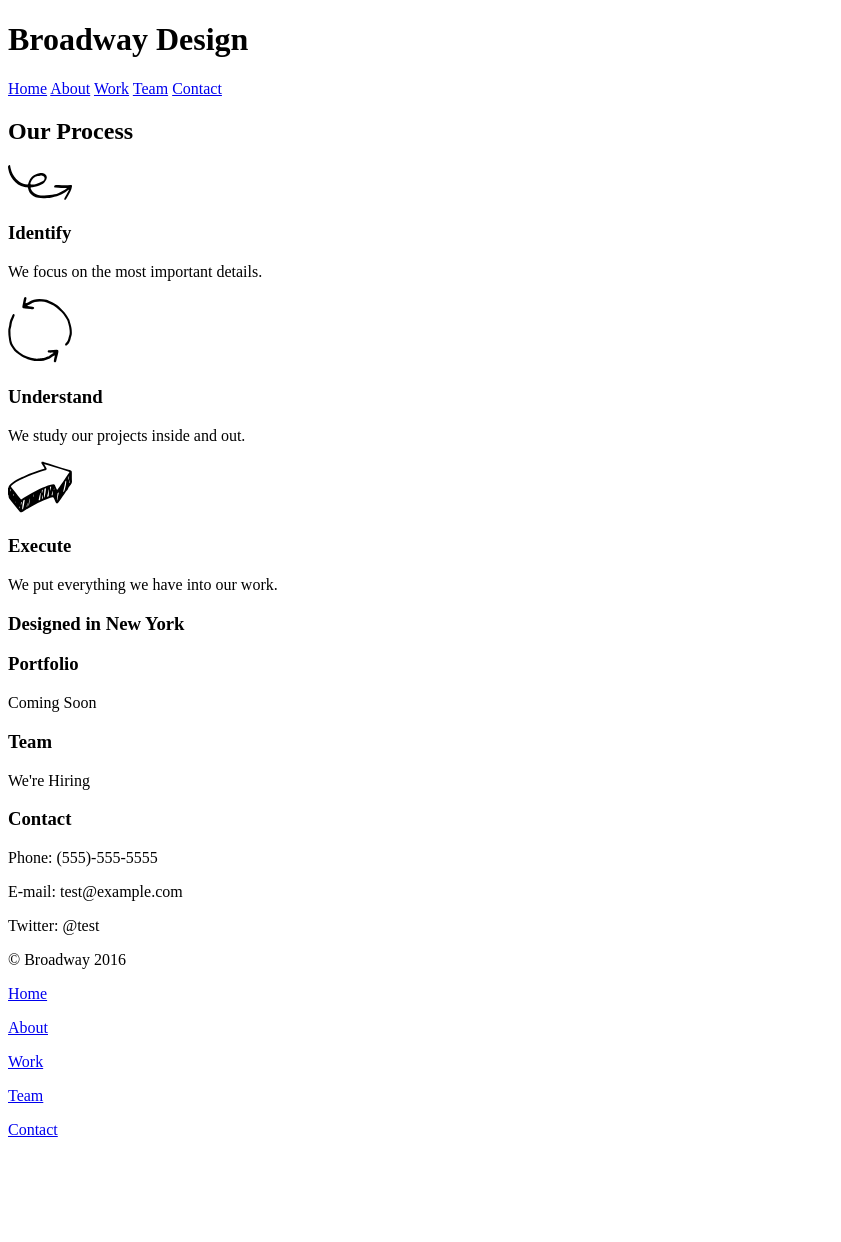
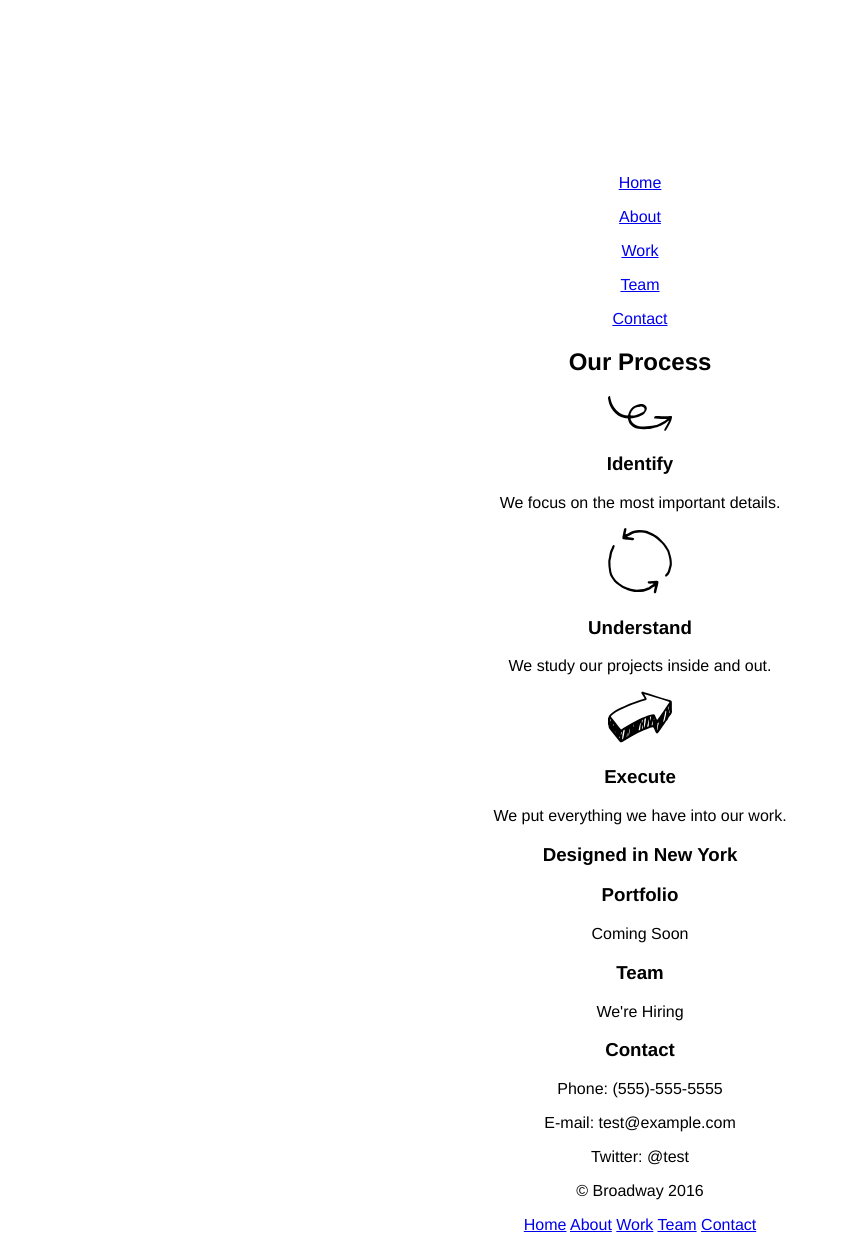
Before and after one commit to naralynne/naralynne-Broadway, a plain HTML site: page index.html in a window 1280 px wide. Shown: the whole page, without its empty margins (0-841 px from the left). Before the commit the page ends 1155 px from the top, so only its background shows below. Drawn offline with Linux system fonts and the light colour scheme.

Commit message:
Updated CSS file

```diff
--- a/index.html
+++ b/index.html
@@ -3,18 +3,24 @@
   <head>
     <meta charset="utf-8">
     <title>Broadway</title>
+    <link rel="stylesheet" href="./resources/style.css">
   </head>
   <body>
+
+    <div class="Banner">
       <h1>Broadway Design</h1>
 
       <nav>
-      <a href="#">Home</a>
-      <a href="#">About</a>
-      <a href="#">Work</a>
-      <a href="#">Team</a>
-      <a href="#">Contact</a>
+        <p><a href="#">Home</a></p>
+        <p><a href="#">About</a></p>
+        <p><a href="#">Work</a></p>
+        <p><a href="#">Team</a></p>
+        <p><a href="#">Contact</a></p>
       </nav>
 
+    </div>
+
+    <div class="Process">
       <h2>Our Process</h2>
 
   <!--Identify-->
@@ -32,6 +38,9 @@
       <h3>Execute</h3>
       <p>We put everything we have into our work.</p>
 
+    </div>
+
+    <div class="About">
       <h3 id="Designed">Designed in New York</h3>
 
       <h3>Portfolio</h3>
@@ -45,15 +54,12 @@
       <p>E-mail: test@example.com</p>
       <p>Twitter: @test</p>
 
-    <footer>
-      <p>© Broadway 2016</p>
-      <p><a href="#">Home</a></p>
-      <p><a href="#">About</a></p>
-      <p><a href="#">Work</a></p>
-      <p><a href="#">Team</a></p>
-      <p><a href="#">Contact</a></p>
+    </div>
+
+<!--Footer-->
+    <footer><!--Need to figure out how to make these appear in line-->
+      <p>© Broadway 2016</p> <a href="#">Home</a> <a href="#">About</a> <a href="#">Work</a> <a href="#">Team</a> <a href="#">Contact</a>
     </footer>
-
 
   </body>
 </html>
--- a/resources/style.css
+++ b/resources/style.css
@@ -0,0 +1,17 @@
+html {
+  font-family: Helvetica;
+  text-align: center;
+}
+
+h1 {
+  font-size: 70px;
+  font-weight: bold;
+  color: white;
+}
+
+.banner {
+  background-image: url("./images/the-flatiron-building.png");
+  background-position: top left;
+  height: auto;
+  src:
+}
```
Lines whose indentation alone changed are shown as unchanged.
